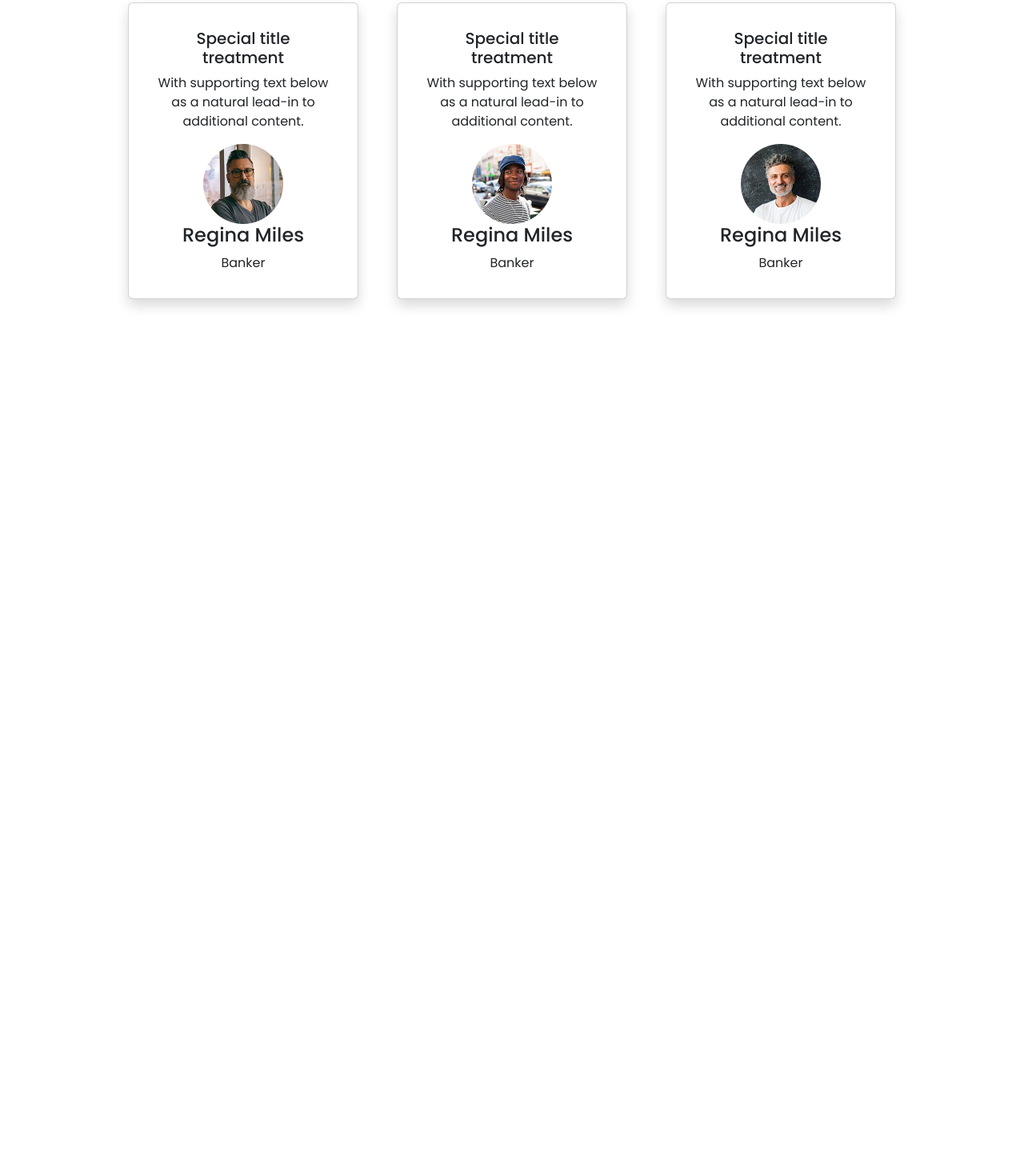
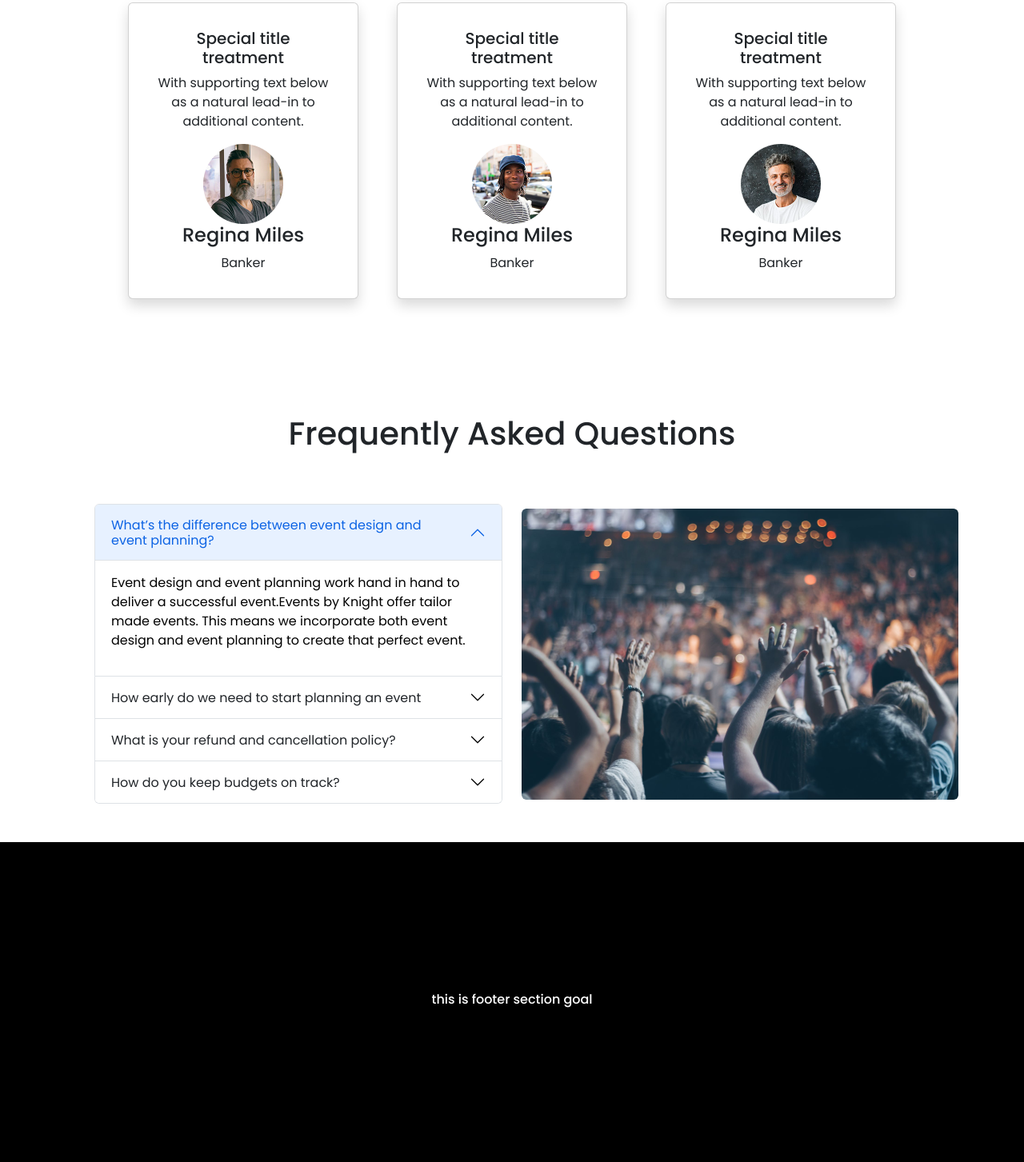
Before and after one commit to ronycse16b/convention-center, a plain HTML site: page index.html in a window 1280 px wide. Shown: the part 1810-3263 px from the top of the page at 80% size. Before the commit the page ends 2232 px from the top, so only its background shows below. Drawn offline with nearby package versions, Linux system fonts and the light colour scheme; a web font is replaced by a local one.

Commit message:
complete project

```diff
--- a/css/style.css
+++ b/css/style.css
@@ -73,3 +73,12 @@ border-radius: 5px;
 .happy-clients-card{
 margin-left: 20px;
 }
+
+.footer-bg{
+    align-items: center;
+    width:100%;
+    height: 400px;
+    text-align:left;
+    background-color: black;
+    color:white;
+}
--- a/index.html
+++ b/index.html
@@ -125,7 +125,7 @@
         </div>
       </div>
     </section>
-
+ <!-- our Packages -->
     <section class="container mt-5 pt-5 ">
       <h1 class="text-center mb-5 pb-3">Our Packages</h1>
 
@@ -201,7 +201,7 @@
       </div>
 
     </section>
-
+<!-- our happy clients -->
     <section class="container">
 
       <h1 class="text-center mt-5 mb-5 pb-3"> Happy Clients</h1>
@@ -243,7 +243,77 @@
 
     </section>
 
+  <!-- frequeltly -->
+  <section>
+    <div class="container mt-4 pt-4 ">
+      <h1 class="text-center mt-5 mb-5 pb-3"> Frequently Asked Questions</h1>
+      <div class="row d-flex justify-content-center align-items-center">
+
+
+        <div class="col-md-6 col-lg-6 col-sm-12 ps-5">
+          <div class="accordion" id="accordionPanelsStayOpenExample">
+            <div class="accordion-item">
+              <h2 class="accordion-header" id="panelsStayOpen-headingOne">
+                <button class="accordion-button" type="button" data-bs-toggle="collapse" data-bs-target="#panelsStayOpen-collapseOne" aria-expanded="true" aria-controls="panelsStayOpen-collapseOne">
+                  What’s the difference between event design and <br> event planning?
+                </button>
+              </h2>
+              <div id="panelsStayOpen-collapseOne" class="accordion-collapse collapse show" aria-labelledby="panelsStayOpen-headingOne">
+                <div class="accordion-body">
+                <p>Event design and event planning work hand in hand to deliver a successful event.Events by Knight offer tailor made events. This means we incorporate both event design and event planning to create that perfect event.</p>
+                </div>
+              </div>
+            </div>
+            <div class="accordion-item">
+              <h2 class="accordion-header" id="panelsStayOpen-headingTwo">
+                <button class="accordion-button collapsed" type="button" data-bs-toggle="collapse" data-bs-target="#panelsStayOpen-collapseTwo" aria-expanded="false" aria-controls="panelsStayOpen-collapseTwo">
+                  How early do we need to start planning an event
+                </button>
+              </h2>
+              <div id="panelsStayOpen-collapseTwo" class="accordion-collapse collapse" aria-labelledby="panelsStayOpen-headingTwo">
+                <div class="accordion-body">
+                  <strong>This is the second item's accordion body.</strong> It is hidden by default, until the collapse plugin adds the appropriate classes that we use to style each element. These classes control the overall appearance, as well as the showing and hiding via CSS transitions. You can modify any of this with custom CSS or overriding our default variables. It's also worth noting that just about any HTML can go within the <code>.accordion-body</code>, though the transition does limit overflow.
+                </div>
+              </div>
+            </div>
+            <div class="accordion-item">
+              <h2 class="accordion-header" id="panelsStayOpen-headingThree">
+                <button class="accordion-button collapsed" type="button" data-bs-toggle="collapse" data-bs-target="#panelsStayOpen-collapseThree" aria-expanded="false" aria-controls="panelsStayOpen-collapseThree">
+                  What is your refund and cancellation policy?
+                </button>
+              </h2>
+              <div id="panelsStayOpen-collapseThree" class="accordion-collapse collapse" aria-labelledby="panelsStayOpen-headingThree">
+                <div class="accordion-body">
+                  <strong>This is the third item's accordion body.</strong> It is hidden by default, until the collapse plugin adds the appropriate classes that we use to style each element. These classes control the overall appearance, as well as the showing and hiding via CSS transitions. You can modify any of this with custom CSS or overriding our default variables. It's also worth noting that just about any HTML can go within the <code>.accordion-body</code>, though the transition does limit overflow.
+                </div>
+              </div>
+            </div>
+            <div class="accordion-item">
+              <h2 class="accordion-header" id="panelsStayOpen-headingThree">
+                <button class="accordion-button collapsed" type="button" data-bs-toggle="collapse" data-bs-target="#panelsStayOpen-collapseThree" aria-expanded="false" aria-controls="panelsStayOpen-collapseThree">
+                  How do you keep budgets on track?
+                </button>
+              </h2>
+              <div id="panelsStayOpen-collapseThree" class="accordion-collapse collapse" aria-labelledby="panelsStayOpen-headingThree">
+                <div class="accordion-body">
+                  <strong>This is the third item's accordion body.</strong> It is hidden by default, until the collapse plugin adds the appropriate classes that we use to style each element. These classes control the overall appearance, as well as the showing and hiding via CSS transitions. You can modify any of this with custom CSS or overriding our default variables. It's also worth noting that just about any HTML can go within the <code>.accordion-body</code>, though the transition does limit overflow.
+                </div>
+              </div>
+            </div>
+          </div>
+        </div>
+        <div class="col-md-6 col-lg-6 col-sm-12 ">
+          <img class="img-fluid rounded" src="./images/people.png" alt="">
+        </div>
+      </div>
+    </div>
+  </section>
+
   </main>
+
+  <footer class="mt-5 footer-bg d-flex justify-content-center">
+<h6>this is footer section goal</h6>
+  </footer>
 
   <script src="https://cdn.jsdelivr.net/npm/bootstrap@5.2.0/dist/js/bootstrap.bundle.min.js"></script>
 </body>
```
